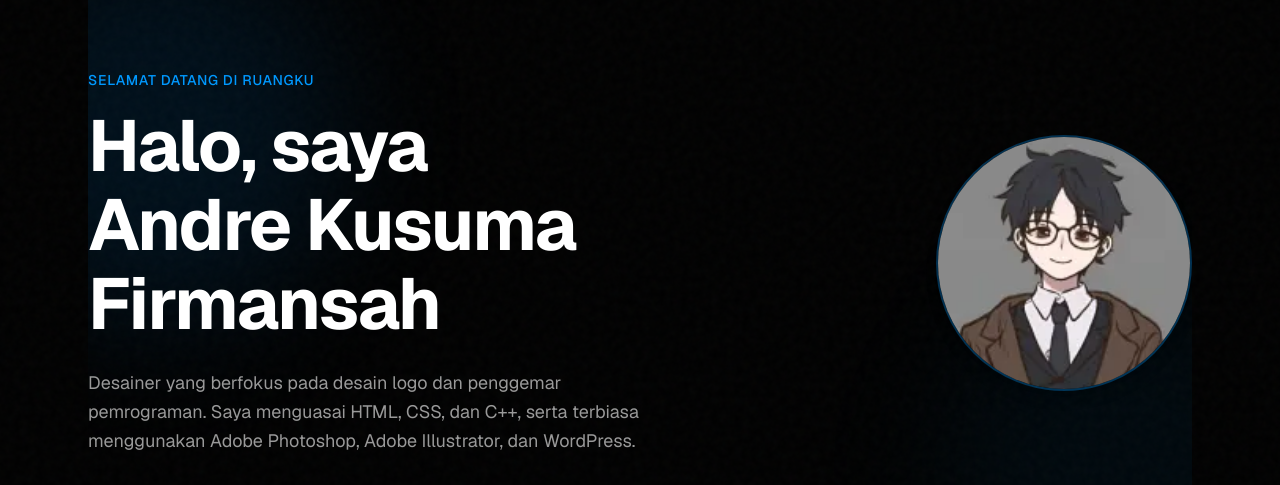
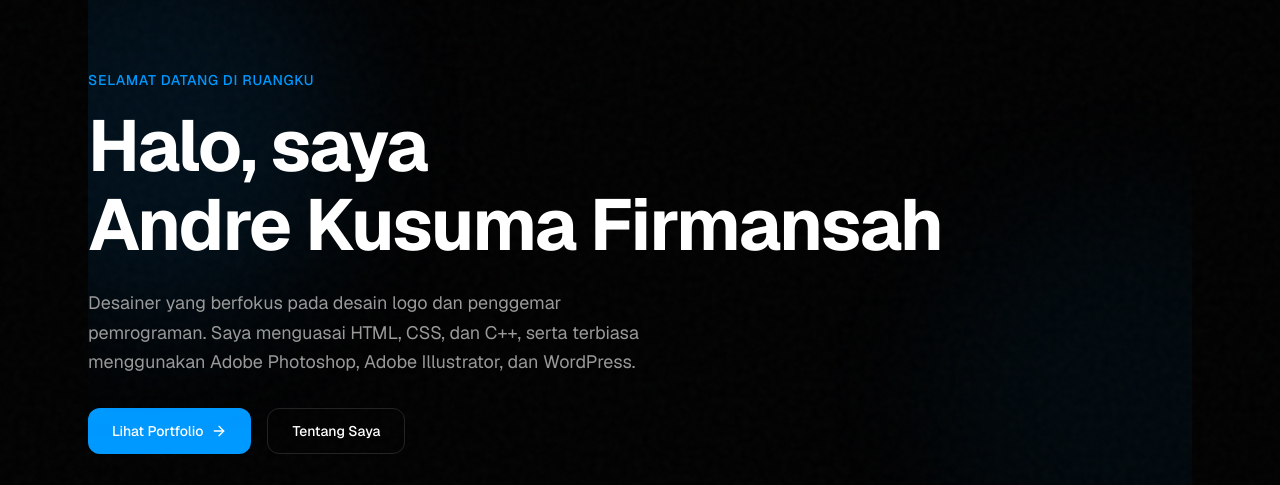
Before and after one commit to dreverrse/portfolio, a Next.js app: page / in a window 1280 px wide. Shown: the part 122-607 px from the top of the page. Built offline with nearby package versions, Linux system fonts and the light colour scheme; no server answers.

Commit message:
Hilangkan foto profil di halaman beranda

```diff
--- a/src/components/pages/HomeContent.tsx
+++ b/src/components/pages/HomeContent.tsx
@@ -33,7 +33,7 @@ export function HomeContent() {
         <div className="hidden sm:block absolute -bottom-32 -right-32 h-96 w-96 bg-highlight/5 rounded-full blur-3xl pointer-events-none" />
 
         <FadeIn>
-          <div className="relative grid items-center gap-8 lg:grid-cols-[1fr_auto]">
+          <div className="relative">
             <div>
               <p className="text-sm font-medium text-highlight mb-4 tracking-wider uppercase">
                 {t("home.welcome")}
@@ -46,14 +46,6 @@ export function HomeContent() {
               <p className="mt-6 max-w-xl text-base sm:text-lg text-muted leading-relaxed">
                 {t("home.tagline")}
               </p>
-            </div>
-            <div className="flex justify-center lg:justify-end">
-              {/* eslint-disable-next-line @next/next/no-img-element */}
-              <img
-                src="/avatars/profile.webp"
-                alt={t("home.profileAlt")}
-                className="h-40 w-40 sm:h-52 sm:w-52 lg:h-64 lg:w-64 rounded-full object-cover border-2 border-accent/30 shadow-lg glow-hover"
-              />
             </div>
           </div>
         </FadeIn>
```
